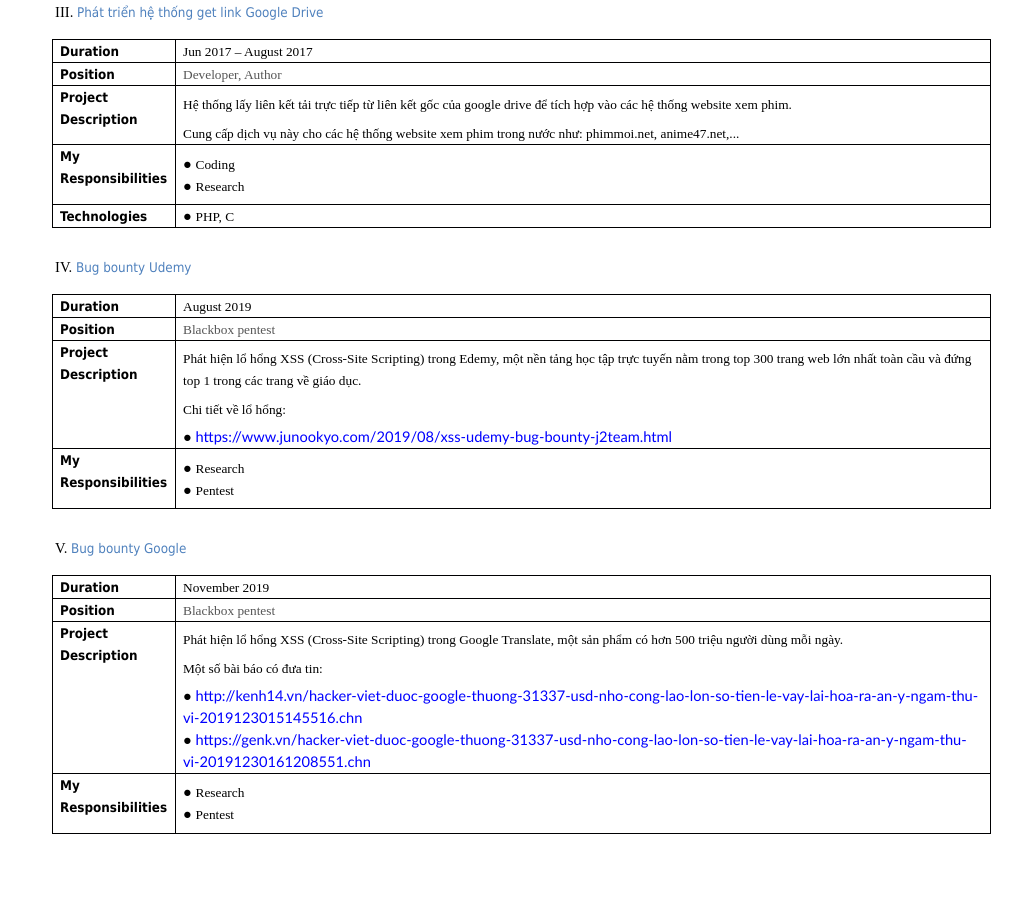
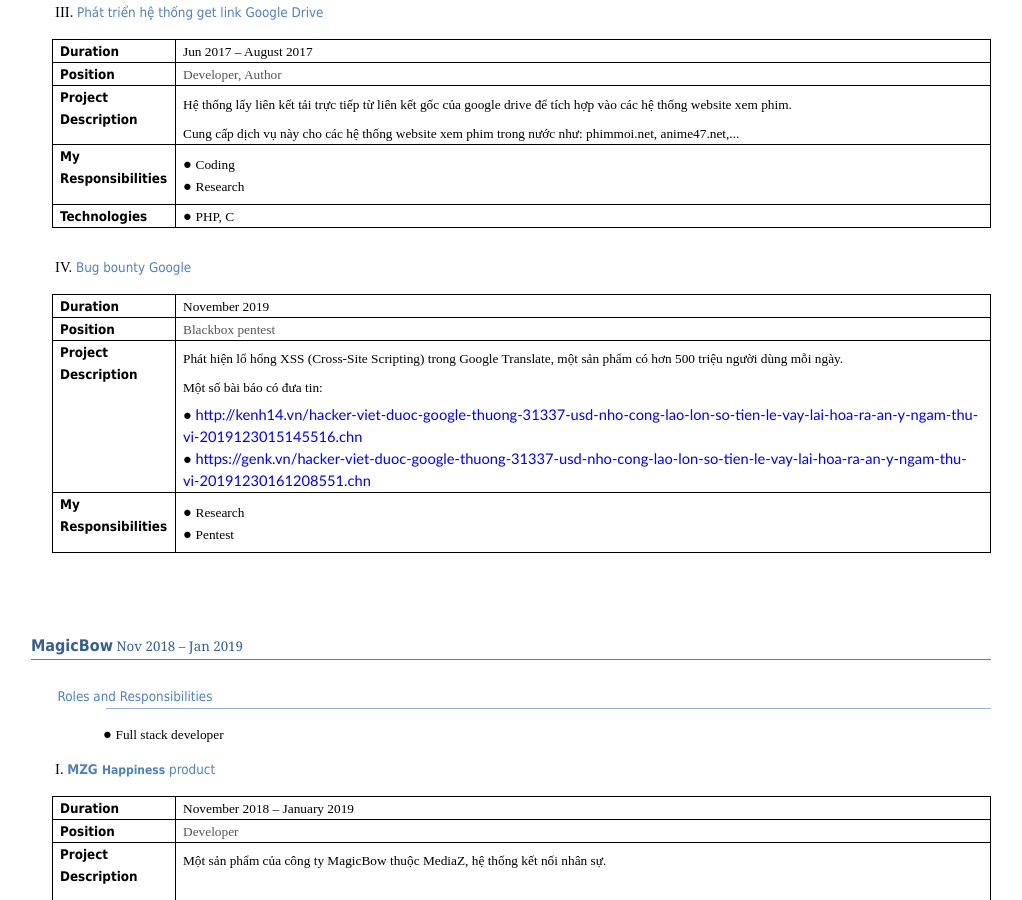
Before and after one commit to hoangphuong-dev/hoangphuong-dev.github.io, a Jekyll site: the page built from index.html, in a window 1280 px wide and 900 px high, scrolled down 3180 px. Shown: the whole window, without its empty margins (129-1151 px from the left). Built offline with Jekyll 4.4.1, drawn with Linux system fonts in a browser that asks for light colours; some web fonts are replaced.

Commit message:
Phuong updated

```diff
--- a/_includes/about.html
+++ b/_includes/about.html
@@ -240,59 +240,7 @@
             </tr>
         </tbody>
     </table>
-    <p class="c4"><span class="c0"></span></p>
-    <ol class="c6 lst-kix_list_1-0" start="4">
-        <li class="c32">
-            <h3 style="display:inline"><span class="c8 c1">Bug bounty Udemy</span></h3></li>
-    </ol>
-    <p class="c4"><span class="c0"></span></p>
-    <a id="t.a753efce6c38d6fa9aedc9bd34b6d52afe6b4fc1"></a>
-    <a id="t.3"></a>
-    <table class="c2">
-        <tbody>
-            <tr class="c3">
-                <td class="c13" colspan="1" rowspan="1">
-                    <p class="c7"><span class="c9">Duration</span></p>
-                </td>
-                <td class="c15" colspan="1" rowspan="1">
-                    <p class="c7"><span class="c0">August 2019</span></p>
-                </td>
-            </tr>
-            <tr class="c3">
-                <td class="c13" colspan="1" rowspan="1">
-                    <p class="c7"><span class="c9">Position</span></p>
-                </td>
-                <td class="c15" colspan="1" rowspan="1">
-                    <p class="c7"><span class="c1">Blackbox pentest</span></p>
-                </td>
-            </tr>
-            <tr class="c3">
-                <td class="c13" colspan="1" rowspan="1">
-                    <p class="c7"><span class="c9">Project Description</span></p>
-                    <p class="c4"><span class="c9"></span></p>
-                </td>
-                <td class="c15" colspan="1" rowspan="1">
-                    <p class="c24" id="h.gjdgxs"><span class="c0">Phát hiện lổ hổng XSS (Cross-Site Scripting) trong Edemy, một nền tảng học tập trực tuyến nằm trong top 300 trang web lớn nhất toàn cầu và đứng top 1 trong các trang về giáo dục.</span></p>
-                    <p class="c24"><span class="c0">Chi tiết về lổ hổng:</span></p>
-                    <ul class="c6 lst-kix_list_19-0">
-                        <li class="c24 c14"><span class="c30"><a class="c37" href="https://www.junookyo.com/2019/08/xss-udemy-bug-bounty-j2team.html">https://www.junookyo.com/2019/08/xss-udemy-bug-bounty-j2team.html</a></span></li>
-                    </ul>
-                </td>
-            </tr>
-            <tr class="c3">
-                <td class="c13" colspan="1" rowspan="1">
-                    <p class="c7"><span class="c9">My Responsibilities</span></p>
-                    <p class="c4"><span class="c9"></span></p>
-                </td>
-                <td class="c15" colspan="1" rowspan="1">
-                    <ul class="c6 lst-kix_list_3-0">
-                        <li class="c7 c14"><span class="c1">Research</span></li>
-                        <li class="c7 c14"><span class="c1">Pentest</span></li>
-                    </ul>
-                </td>
-            </tr>
-        </tbody>
-    </table>
+
     <p class="c4"><span class="c0"></span></p>
     <ol class="c6 lst-kix_list_1-0" start="5">
         <li class="c32">
```
Also changed, not shown: 1 other file.
